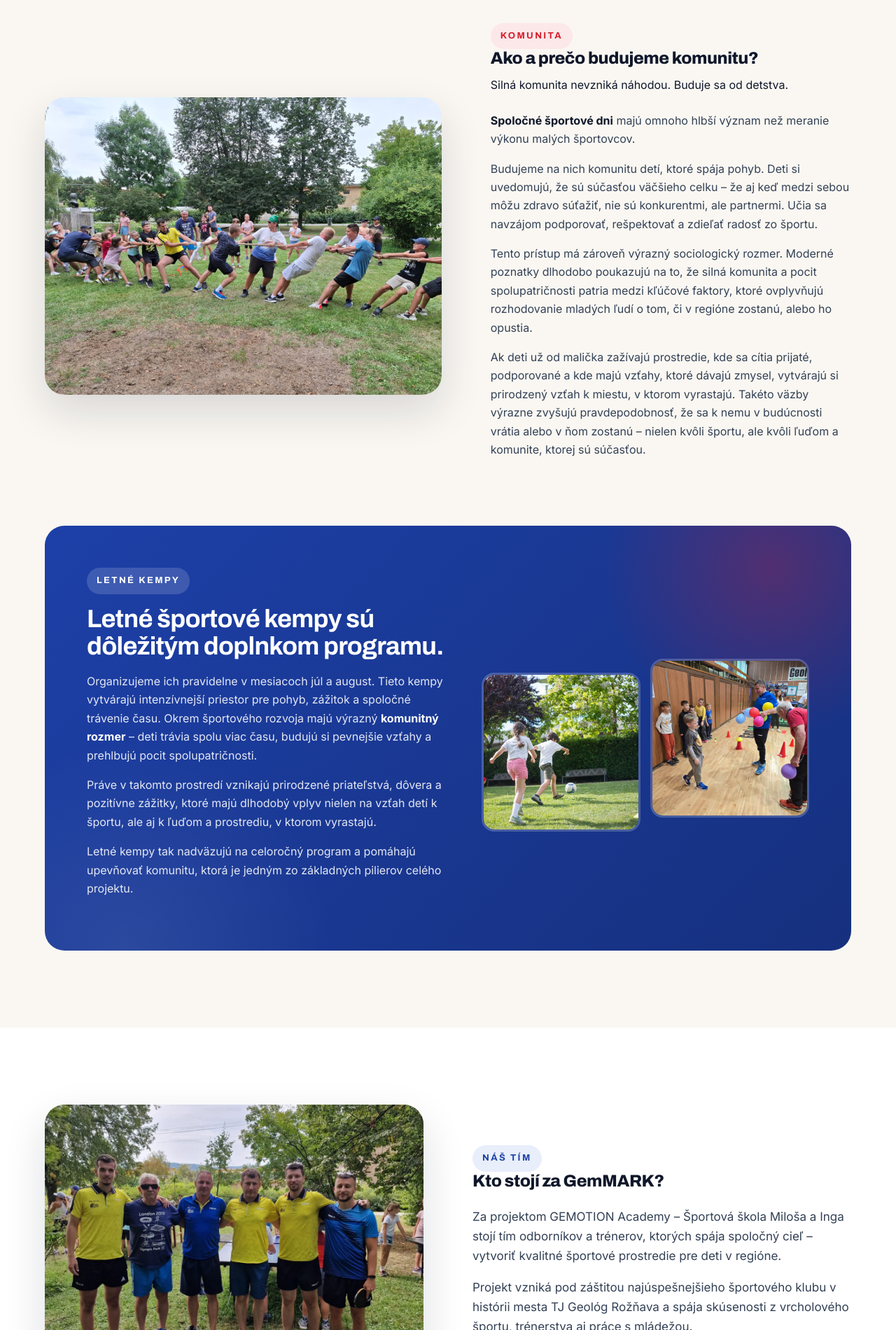
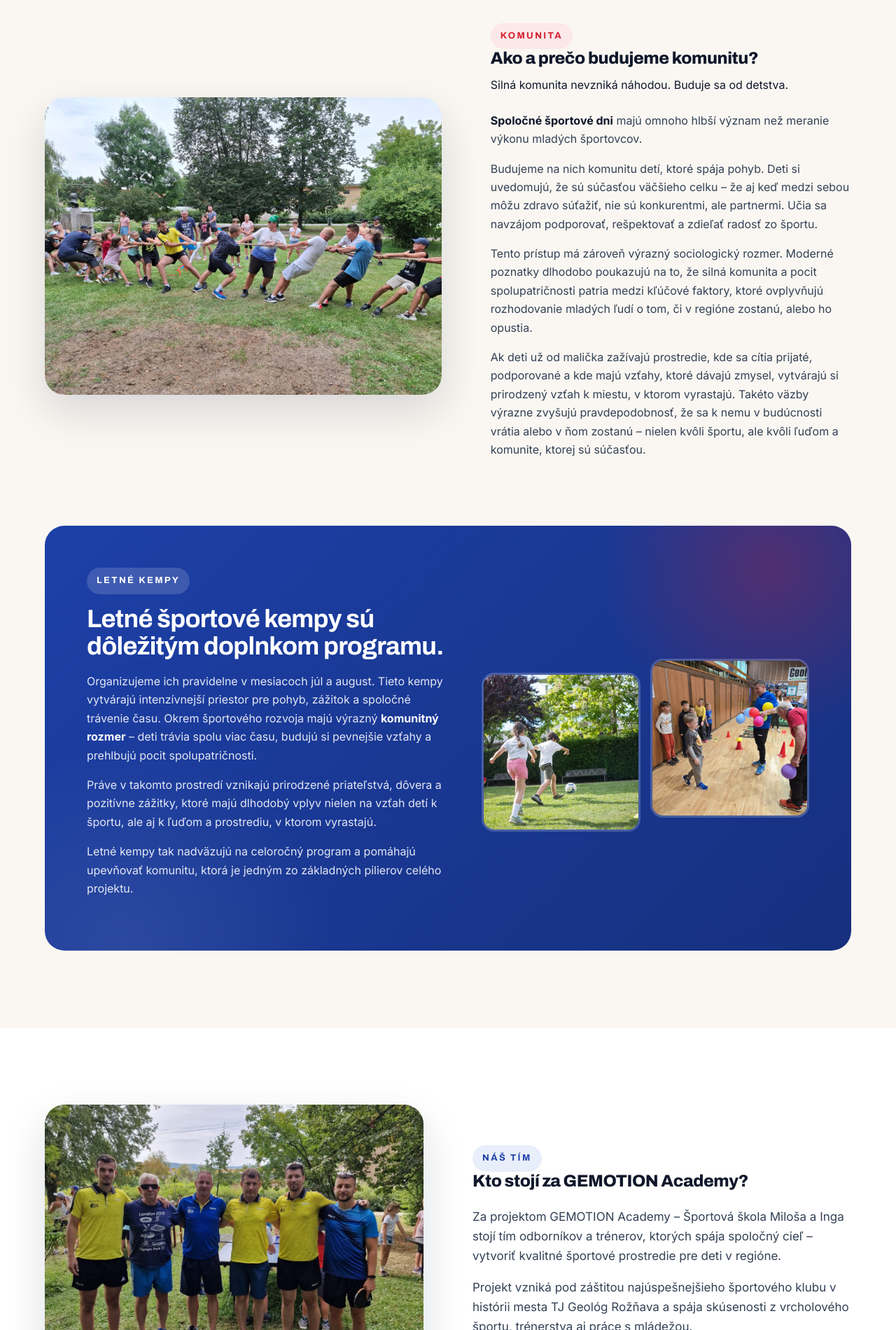
Before and after one commit to stepan4002/gemotion, a plain HTML site: page index.html in a window 1280 px wide. Shown: the part 5373-7273 px from the top of the page at 70% size. Drawn offline with Linux system fonts and the light colour scheme.

Commit message:
Fix team

```diff
--- a/index.html
+++ b/index.html
@@ -701,7 +701,7 @@
         <span class="eyebrow red">Komunita</span>
         <h2>Ako a prečo budujeme komunitu?</h2>
         <span class="kicker">Silná komunita nevzniká náhodou. Buduje sa od detstva.</span>
-        <p style="margin-top:24px"><strong style="color:var(--ink)">Spoločné športové dni</strong> majú omnoho hlbší význam než meranie výkonu malých športovcov.</p>
+        <p style="margin-top:24px"><strong style="color:var(--ink)">Spoločné športové dni</strong> majú omnoho hlbší význam než meranie výkonu mladých športovcov.</p>
         <p>Budujeme na nich komunitu detí, ktoré spája pohyb. Deti si uvedomujú, že sú súčasťou väčšieho celku – že aj keď medzi sebou môžu zdravo súťažiť, nie sú konkurentmi, ale partnermi. Učia sa navzájom podporovať, rešpektovať a zdieľať radosť zo športu.</p>
         <p>Tento prístup má zároveň výrazný sociologický rozmer. Moderné poznatky dlhodobo poukazujú na to, že silná komunita a pocit spolupatričnosti patria medzi kľúčové faktory, ktoré ovplyvňujú rozhodovanie mladých ľudí o tom, či v regióne zostanú, alebo ho opustia.</p>
         <p>Ak deti už od malička zažívajú prostredie, kde sa cítia prijaté, podporované a kde majú vzťahy, ktoré dávajú zmysel, vytvárajú si prirodzený vzťah k miestu, v ktorom vyrastajú. Takéto väzby výrazne zvyšujú pravdepodobnosť, že sa k nemu v budúcnosti vrátia alebo v ňom zostanú – nielen kvôli športu, ale kvôli ľuďom a komunite, ktorej sú súčasťou.</p>
@@ -735,7 +735,7 @@
       </div>
       <div class="team-intro reveal">
         <span class="eyebrow">Náš tím</span>
-        <h2>Kto stojí za GemMARK?</h2>
+        <h2>Kto stojí za GEMOTION Academy?</h2>
         <p style="margin-top:24px">Za projektom GEMOTION Academy – Športová škola Miloša a Inga stojí tím odborníkov a trénerov, ktorých spája spoločný cieľ – vytvoriť kvalitné športové prostredie pre deti v regióne.</p>
         <p>Projekt vzniká pod záštitou najúspešnejšieho športového klubu v histórii mesta TJ Geológ Rožňava a spája skúsenosti z vrcholového športu, trénerstva aj práce s mládežou.</p>
       </div>
```
